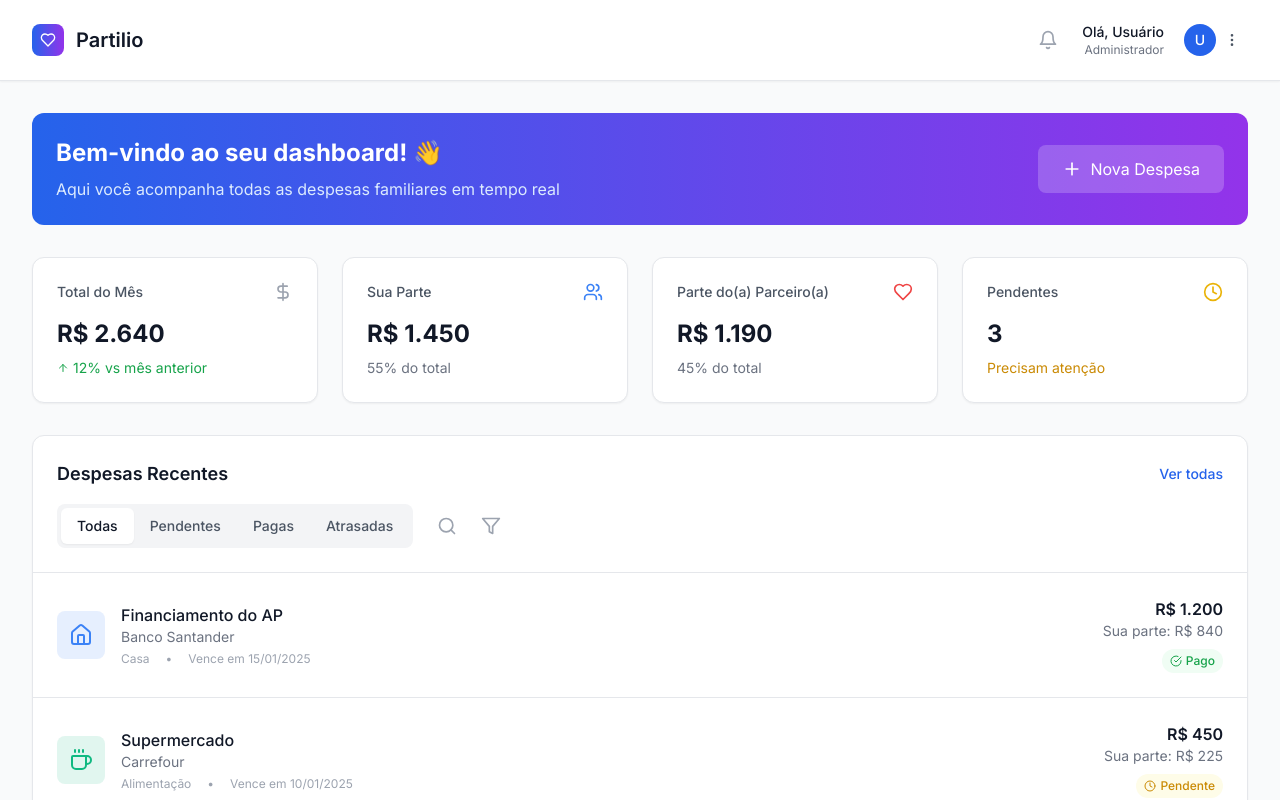
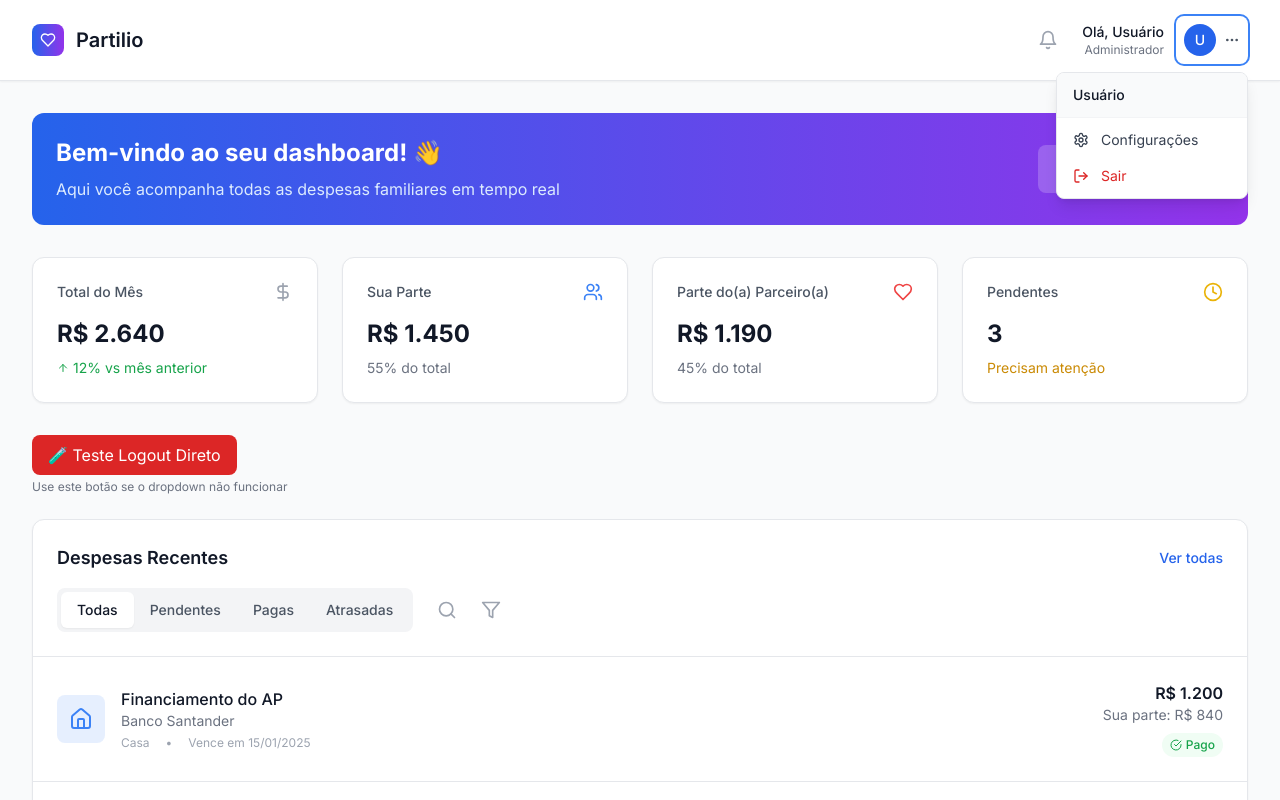
Before and after one commit to philpereira/partilio-frontend, a Next.js app in the folder Downloads/partilio/frontend/: page /dashboard in a window 1280 px wide. Both pictures are taken after a click on the button "Menu do usuário". Shown: the top 800 px of the page. Built offline with nearby package versions, Linux system fonts and the light colour scheme.

Commit message:
added isolated dropdown component

```diff
--- a/Downloads/partilio/frontend/src/app/dashboard/page.tsx
+++ b/Downloads/partilio/frontend/src/app/dashboard/page.tsx
@@ -1,10 +1,9 @@
-// 📊 ARQUIVO: src/app/dashboard/page.tsx
-
 'use client';
 
 import React, { useState } from 'react';
 import { useRouter } from 'next/navigation';
 import { useAuth } from '../../hooks/useAuth';
+import { UserDropdown } from '../../components/ui/UserDropdown';
 import {
   Home, Users, PiggyBank, TrendingUp, Calendar,
   Plus, CreditCard, Coffee, Car, Heart, Bell,
@@ -142,9 +141,15 @@ export default function DashboardPage() {
     return expense.status === selectedFilter;
   });
 
+  // Handler para logout com debug
+  const handleLogout = () => {
+    console.log('🚪 Logout iniciado');
+    logout();
+  };
+
   return (
     <div className="min-h-screen bg-gray-50">
-      {/* Header */}
+      {/* 🔧 HEADER SIMPLIFICADO */}
       <header className="bg-white border-b shadow-sm">
         <div className="max-w-7xl mx-auto px-4 sm:px-6 lg:px-8">
           <div className="flex justify-between items-center py-4">
@@ -156,7 +161,7 @@ export default function DashboardPage() {
               <h1 className="text-xl font-semibold text-gray-900">Partilio</h1>
             </div>
 
-            {/* User menu */}
+            {/* User menu - VERSÃO SIMPLIFICADA */}
             <div className="flex items-center space-x-4">
               <button className="p-2 text-gray-400 hover:text-gray-600 rounded-lg hover:bg-gray-100">
                 <Bell className="w-5 h-5" />
@@ -170,34 +175,11 @@ export default function DashboardPage() {
                   <p className="text-xs text-gray-500">Administrador</p>
                 </div>
 
-                <div className="relative">
-                  <button className="flex items-center space-x-2 p-2 text-gray-600 hover:text-gray-900 rounded-lg hover:bg-gray-100">
-                    <div className="w-8 h-8 bg-blue-600 rounded-full flex items-center justify-center">
-                      <span className="text-white text-sm font-medium">
-                        {user?.name?.charAt(0).toUpperCase() || 'U'}
-                      </span>
-                    </div>
-                    <MoreVertical className="w-4 h-4" />
-                  </button>
-
-                  {/* Menu dropdown (simplificado) */}
-                  <div className="hidden absolute right-0 mt-2 w-48 bg-white rounded-lg shadow-lg border">
-                    <button
-                      onClick={() => router.push('/settings')}
-                      className="flex items-center w-full px-4 py-2 text-sm text-gray-700 hover:bg-gray-100"
-                    >
-                      <Settings className="w-4 h-4 mr-2" />
-                      Configurações
-                    </button>
-                    <button
-                      onClick={() => logout()}
-                      className="flex items-center w-full px-4 py-2 text-sm text-red-600 hover:bg-red-50"
-                    >
-                      <LogOut className="w-4 h-4 mr-2" />
-                      Sair
-                    </button>
-                  </div>
-                </div>
+                {/* 🔧 COMPONENTE ISOLADO */}
+                <UserDropdown
+                  user={user}
+                  onLogout={handleLogout}
+                />
               </div>
             </div>
           </div>
@@ -281,6 +263,19 @@ export default function DashboardPage() {
               Precisam atenção
             </p>
           </div>
+        </div>
+
+        {/* 🔧 TESTE RÁPIDO - Botão de logout direto */}
+        <div className="mb-6">
+          <button
+            onClick={handleLogout}
+            className="bg-red-600 text-white px-4 py-2 rounded-lg hover:bg-red-700 transition-colors"
+          >
+            🧪 Teste Logout Direto
+          </button>
+          <p className="text-xs text-gray-500 mt-1">
+            Use este botão se o dropdown não funcionar
+          </p>
         </div>
 
         {/* Expenses list */}
--- /dev/null
+++ b/Downloads/partilio/frontend/src/components/ui/UserDropdown.tsx
@@ -0,0 +1,118 @@
+'use client';
+
+import React, { useState, useRef, useEffect } from 'react';
+import { useRouter } from 'next/navigation';
+import { MoreVertical, Settings, LogOut, User } from 'lucide-react';
+
+interface UserDropdownProps {
+  user?: {
+    name?: string;
+    email?: string;
+  };
+  onLogout: () => void;
+}
+
+export function UserDropdown({ user, onLogout }: UserDropdownProps) {
+  const [isOpen, setIsOpen] = useState(false);
+  const dropdownRef = useRef<HTMLDivElement>(null);
+  const router = useRouter();
+
+  // Fechar ao clicar fora
+  useEffect(() => {
+    function handleClickOutside(event: MouseEvent) {
+      if (dropdownRef.current && !dropdownRef.current.contains(event.target as Node)) {
+        setIsOpen(false);
+      }
+    }
+
+    if (isOpen) {
+      document.addEventListener('mousedown', handleClickOutside);
+    }
+
+    return () => {
+      document.removeEventListener('mousedown', handleClickOutside);
+    };
+  }, [isOpen]);
+
+  // Handlers
+  const handleToggle = (e: React.MouseEvent) => {
+    e.stopPropagation();
+    setIsOpen(!isOpen);
+    console.log('Dropdown toggled:', !isOpen); // Debug
+  };
+
+  const handleSettings = (e: React.MouseEvent) => {
+    e.stopPropagation();
+    setIsOpen(false);
+    console.log('Settings clicked'); // Debug
+    router.push('/settings');
+  };
+
+  const handleLogout = (e: React.MouseEvent) => {
+    e.stopPropagation();
+    setIsOpen(false);
+    console.log('Logout clicked'); // Debug
+    onLogout();
+  };
+
+  const initials = user?.name?.charAt(0).toUpperCase() || 'U';
+
+  return (
+    <div className="relative" ref={dropdownRef}>
+      {/* Botão trigger */}
+      <button
+        onClick={handleToggle}
+        className="flex items-center space-x-2 p-2 text-gray-600 hover:text-gray-900 rounded-lg hover:bg-gray-100 transition-colors focus:outline-none focus:ring-2 focus:ring-blue-500"
+        aria-label="Menu do usuário"
+        type="button"
+      >
+        <div className="w-8 h-8 bg-blue-600 rounded-full flex items-center justify-center">
+          <span className="text-white text-sm font-medium">
+            {initials}
+          </span>
+        </div>
+        <MoreVertical
+          className={`w-4 h-4 transition-transform duration-200 ${isOpen ? 'rotate-90' : ''}`}
+        />
+      </button>
+
+      {/* Menu dropdown */}
+      {isOpen && (
+        <div className="absolute right-0 top-full mt-2 w-48 bg-white rounded-lg shadow-lg border border-gray-200 z-50 overflow-hidden">
+          {/* Header do usuário */}
+          <div className="px-4 py-3 border-b border-gray-100 bg-gray-50">
+            <p className="text-sm font-medium text-gray-900 truncate">
+              {user?.name || 'Usuário'}
+            </p>
+            {user?.email && (
+              <p className="text-xs text-gray-500 truncate">
+                {user.email}
+              </p>
+            )}
+          </div>
+
+          {/* Menu items */}
+          <div className="py-1">
+            <button
+              onClick={handleSettings}
+              className="flex items-center w-full px-4 py-2 text-sm text-gray-700 hover:bg-gray-100 transition-colors focus:outline-none focus:bg-gray-100"
+              type="button"
+            >
+              <Settings className="w-4 h-4 mr-3" />
+              Configurações
+            </button>
+
+            <button
+              onClick={handleLogout}
+              className="flex items-center w-full px-4 py-2 text-sm text-red-600 hover:bg-red-50 transition-colors focus:outline-none focus:bg-red-50"
+              type="button"
+            >
+              <LogOut className="w-4 h-4 mr-3" />
+              Sair
+            </button>
+          </div>
+        </div>
+      )}
+    </div>
+  );
+}
```
